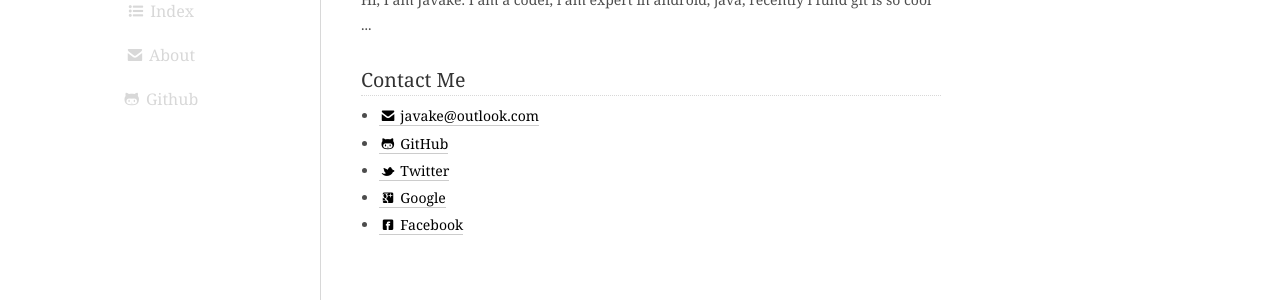
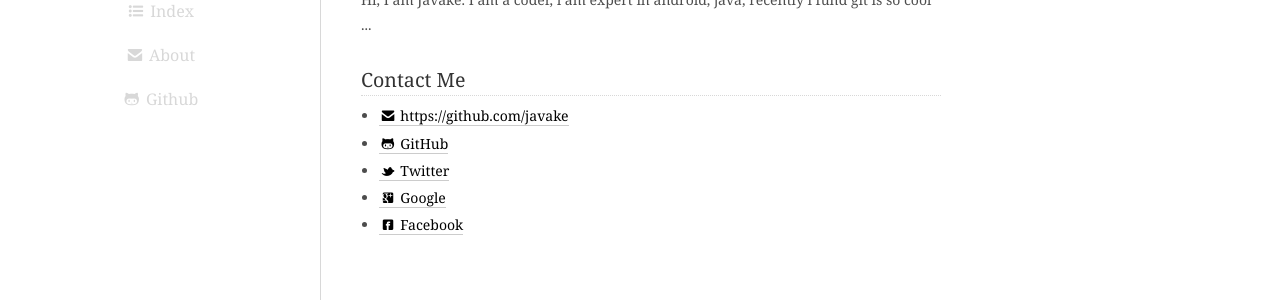
Before and after one commit to javake/javake.github.io, a Jekyll site: the page built from contact.html, in a window 1280 px wide. Shown: the part 354-654 px from the top of the page. Built offline with Jekyll 4.4.1, drawn with Linux system fonts in a browser that asks for light colours; Markdown is read by kramdown in place of the engine named in the settings.

Commit message:
Update contact.html

```diff
--- a/contact.html
+++ b/contact.html
@@ -9,7 +9,7 @@
 <p>{{ site.about }}</p>
 <h3>Contact Me</h3>
 <ul>
-    <li><a href="#"><i class="icon-envelope-alt"></i> javake@outlook.com</a></li>
+    <li><a href="#"><i class="icon-envelope-alt"></i> {{ site.follow.github }}</a></li>
     <li><a href="{{ site.follow.github }}"><i class="icon-github"></i> GitHub</a></li>
     <li><a href="{{ site.follow.twitter }}"><i class="icon-twitter"></i> Twitter</a></li>
     <li><a href="{{ site.follow.google }}"><i class="icon-google-plus-sign"></i> Google</a></li>
```
